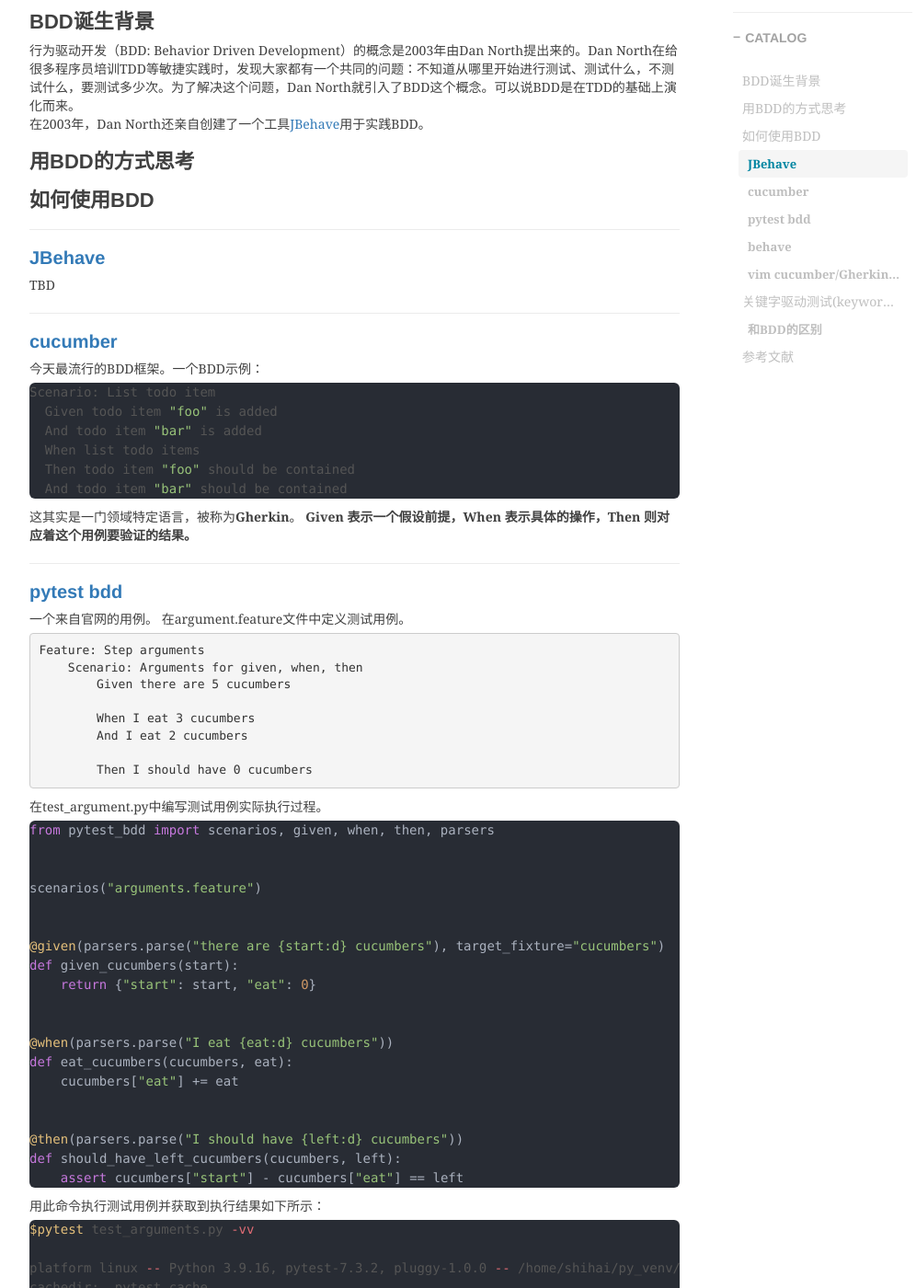
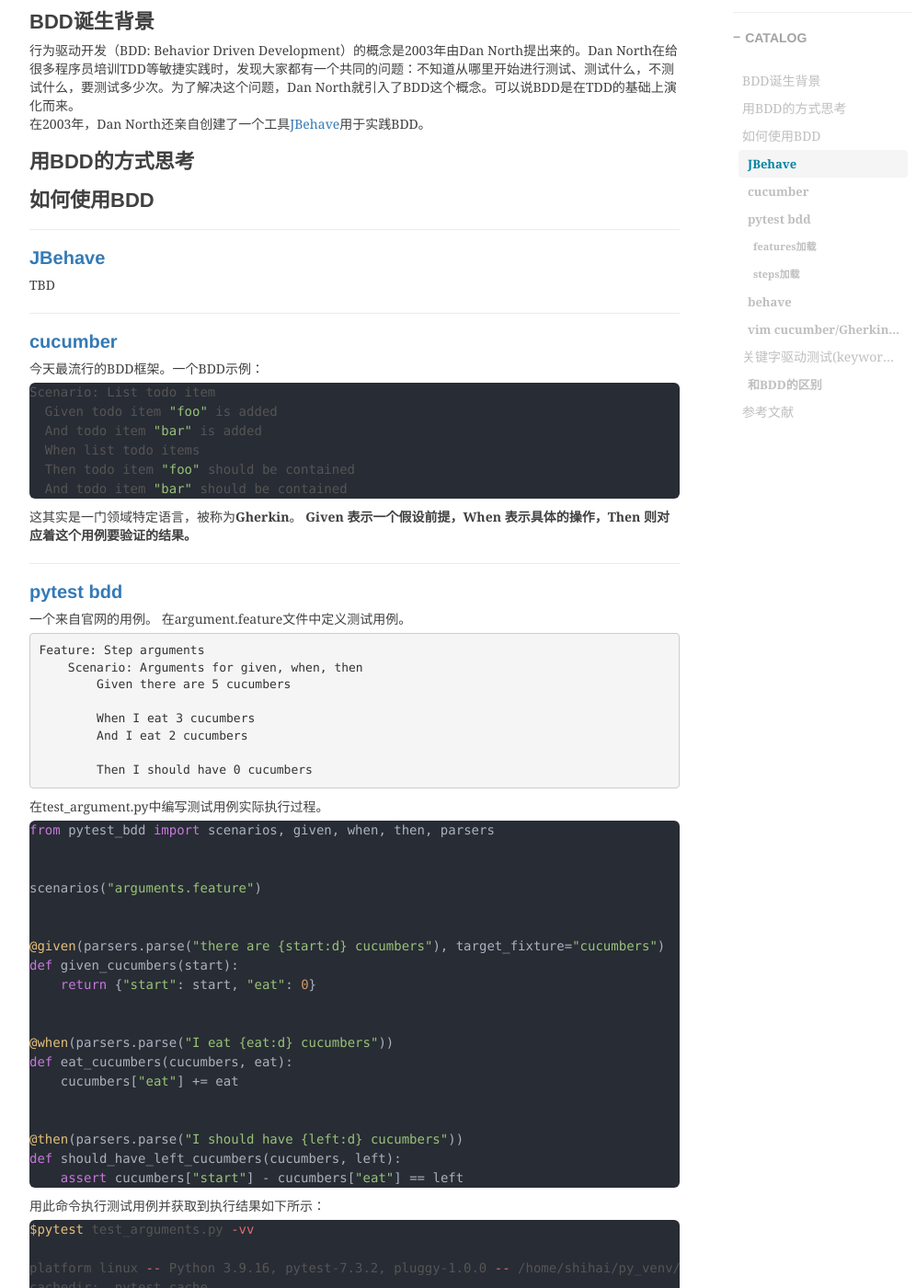
Before and after one commit to shihai1991/shihai1991.github.io, a Jekyll site: the page built from _posts/2023-06-12-BDD学习.md, in a window 1280 px wide and 1400 px high, scrolled down 482 px. Shown: the whole window at 92% size, without its empty margins (233-1229 px from the left). Built offline with Jekyll 4.4.1, drawn with Linux system fonts in a browser that asks for light colours; nearby versions of some CDN libraries; comment, search, counter and statistics services are not loaded.

Commit message:
Update 2023-06-12-BDD学习.md

````diff
--- a/_posts/2023-06-12-BDD学习.md
+++ b/_posts/2023-06-12-BDD学习.md
@@ -82,6 +82,10 @@
 ========================================================== 1 passed in 0.02s ==========================================================
 ```
 
+### features加载
+
+### steps加载
+
 ## [behave](https://github.com/behave/behave)
 这是Python语言领域中另一个主流的BDD测试框架，和pytest-bdd比较而言，他的优势之一就是运行的时候不需要通过`scenarios()`的方式将feature和测试用例一起绑定后才能执行。
 
````
